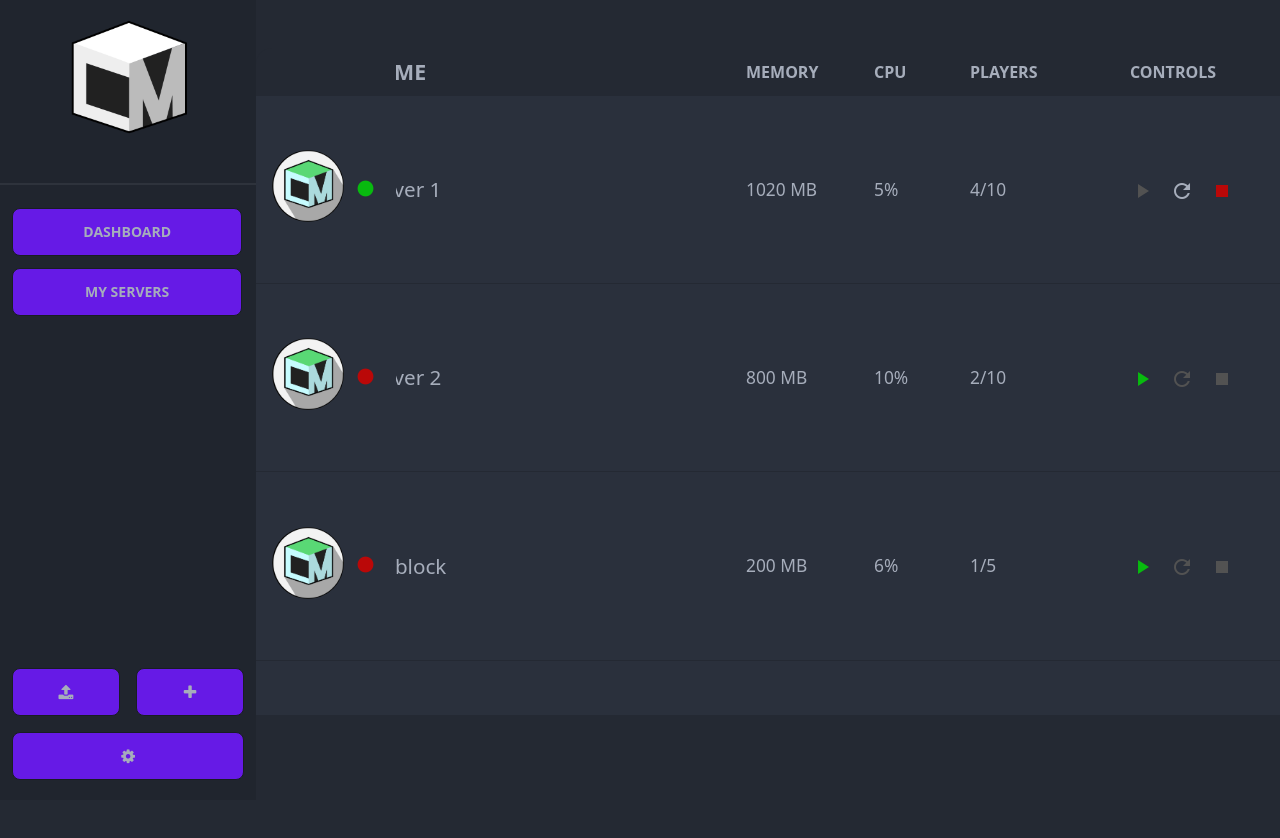
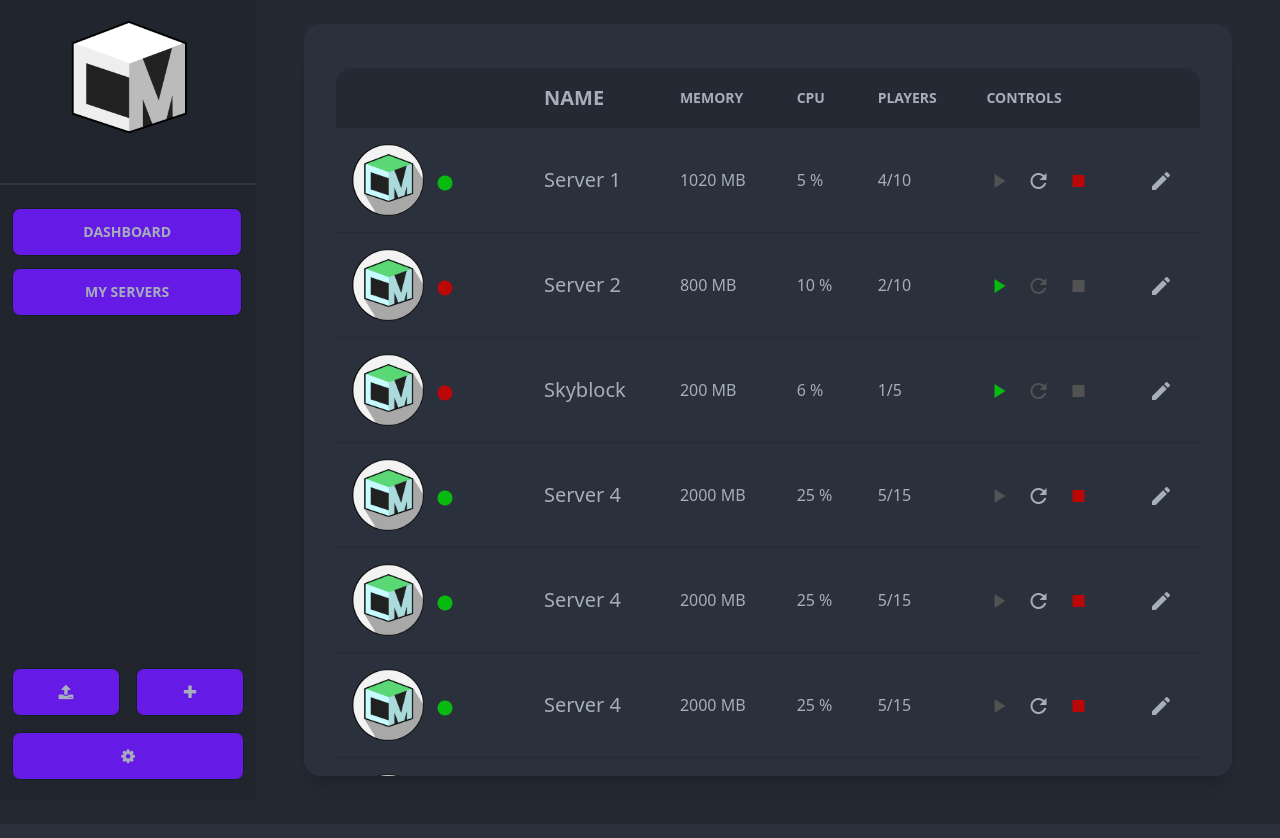
Before and after one commit to CubeManager/CubeManager-Legacy, an Angular app in the folder client/: page /servers in a window 1280 px wide. Shown: the top 838 px of the page. Built offline with nearby package versions, Linux system fonts and the light colour scheme.

Commit message:
change serverlist view code

```diff
--- a/client/src/app/serverlist/serverlist.component.html
+++ b/client/src/app/serverlist/serverlist.component.html
@@ -1,47 +1,51 @@
-<div class="h-screen">
-  <div class="mt-12 overflow-auto no-scrollbar w-full h-5/6">
-    <div class="flex flex-row min-h-screen justify-center w-full ">
-      <table class="table w-10/12">
+<div class="ml-12 mt-6 mr-12 mb-12">
+  <div class="card bg-base-100 shadow-xl serverlist-container overflow-scroll no-scrollbar max-h-[94vh]">
+    <div class="card-body">
+      <div class="overflow-x-auto">
+        <table class="table table-auto overflow-scroll w-full my-3">
           <thead class="sticky top-0">
             <tr>
               <th></th>
-            <th style="font-size: 16pt;">Name</th>
-            <th style="font-size: 12pt;">Memory</th>
-            <th style="font-size: 12pt;">CPU</th>
-            <th style="font-size: 12pt;">Players</th>
-            <th style="font-size: 12pt;">Controls</th>
+              <th class="text-xl">Name</th>
+              <th class="text-sm">Memory</th>
+              <th class="text-sm">CPU</th>
+              <th class="text-sm">Players</th>
+              <th class="text-sm">Controls</th>
               <th></th>
             </tr>
           </thead>
-        <tbody class="w-full" style="font-size: 13pt;">
+          <tbody>
             <tr class="hover table-item" *ngFor="let server of servers" [routerLink]="['/servers', server.name]">
-            <th>
+              <td class="w-[12rem]">
                 <div class="flex items-center space-x-3">
                   <div>
-                  <div class="avatar">
-                    <div class="mask mask-circle serverlist-entry">
+                    <div class="mask mask-circle server-logo">
                       <img src="./../../assets/server-logo-round.png" alt="Server Logo" />
                     </div>
                   </div>
-                </div>
                   <div [ngClass]="server.state === 'Started' ? 'green': 'red'">
-                  <mat-icon class="running-state-container">circle</mat-icon>
+                    <mat-icon class="running-state-container text-lg">circle</mat-icon>
                   </div>
                 </div>
-            </th>
-            <td style="font-size: 15.5pt;" class="min-w-[24rem]">
-              {{ server.name }}
               </td>
-            <td class="min-w-[8rem]">
-              {{ server.memory + " MB" }}
+
+              <td class="text-xl w-[rem]">
+                {{server.name}}
               </td>
-            <td class="min-w-[6rem]">
-              {{ server.cpu + "%" }}
+
+              <td>
+                {{server.memory}} MB
               </td>
-            <td class="min-w-[10rem]">
-              {{ server.currentPlayers + "/" + server.maxPlayers}}
+
+              <td>
+                {{server.cpu}} %
               </td>
-            <td class="min-w-[10rem]">
+
+              <td>
+                {{ server.currentPlayers}}/{{ server.maxPlayers }}
+              </td>
+
+              <td>
                 <div class="flex space-x-4">
                   <div>
                     <button [ngClass]="server.state === 'Started' ? 'black': 'green'"
@@ -60,13 +64,13 @@
                       (click)="stopServer()">
                       <mat-icon>stop</mat-icon>
                     </button>
-
                   </div>
                 </div>
               </td>
+
               <td>
                 <div>
-                <button [routerLink]="['/servers', server.name]">
+                  <button [routerLink]="['/servers', server.name, 'config']">
                     <mat-icon>edit</mat-icon>
                   </button>
                 </div>
@@ -77,3 +81,4 @@
       </div>
     </div>
   </div>
+</div>
--- a/client/src/app/serverlist/serverlist.component.scss
+++ b/client/src/app/serverlist/serverlist.component.scss
@@ -14,11 +14,7 @@
     color: #525252;
 }
 
-.running-state-container {
-    font-size: 19px;
-}
-
-.serverlist-entry {
+.server-logo {
     height: 4.5rem;
     width: 4.5rem;
 }
@@ -37,7 +33,3 @@
     -ms-overflow-style: none;  /* IE and Edge */
     scrollbar-width: none;  /* Firefox */
 }
-
-.table-item {
-    height: 110px !important;
-}
--- a/client/src/app/serverlist/serverlist.component.ts
+++ b/client/src/app/serverlist/serverlist.component.ts
@@ -6,7 +6,7 @@ import { Component } from '@angular/core';
   styleUrls: ['./serverlist.component.scss']
 })
 export class ServerlistComponent {
-  servers = [{ name: "Server 1", memory: 1020, cpu: 5, currentPlayers: 4, maxPlayers: 10, state: "Started" }, { name: "Server 2", memory: 800, cpu: 10, currentPlayers: 2, maxPlayers: 10, state: "Stopped" }, { name: "Skyblock", memory: 200, cpu: 6, currentPlayers: 1, maxPlayers: 5, state: "Stopped" }, { name: "Server 4", memory: 2000, cpu: 25, currentPlayers: 5, maxPlayers: 15, state: "Started" }]
+  servers = [{ name: "Server 1", memory: 1020, cpu: 5, currentPlayers: 4, maxPlayers: 10, state: "Started" }, { name: "Server 2", memory: 800, cpu: 10, currentPlayers: 2, maxPlayers: 10, state: "Stopped" }, { name: "Skyblock", memory: 200, cpu: 6, currentPlayers: 1, maxPlayers: 5, state: "Stopped" }, { name: "Server 4", memory: 2000, cpu: 25, currentPlayers: 5, maxPlayers: 15, state: "Started" }, { name: "Server 4", memory: 2000, cpu: 25, currentPlayers: 5, maxPlayers: 15, state: "Started" }, { name: "Server 4", memory: 2000, cpu: 25, currentPlayers: 5, maxPlayers: 15, state: "Started" }, { name: "Server 4", memory: 2000, cpu: 25, currentPlayers: 5, maxPlayers: 15, state: "Started" }, { name: "Server 4", memory: 2000, cpu: 25, currentPlayers: 5, maxPlayers: 15, state: "Started" }, { name: "Server 4", memory: 2000, cpu: 25, currentPlayers: 5, maxPlayers: 15, state: "Started" }, { name: "Server 4", memory: 2000, cpu: 25, currentPlayers: 5, maxPlayers: 15, state: "Started" }, { name: "Server 4", memory: 2000, cpu: 25, currentPlayers: 5, maxPlayers: 15, state: "Started" }, { name: "Server 4", memory: 2000, cpu: 25, currentPlayers: 5, maxPlayers: 15, state: "Started" }]
 
   startServer() {
 
```
Lines whose indentation alone changed are shown as unchanged.
